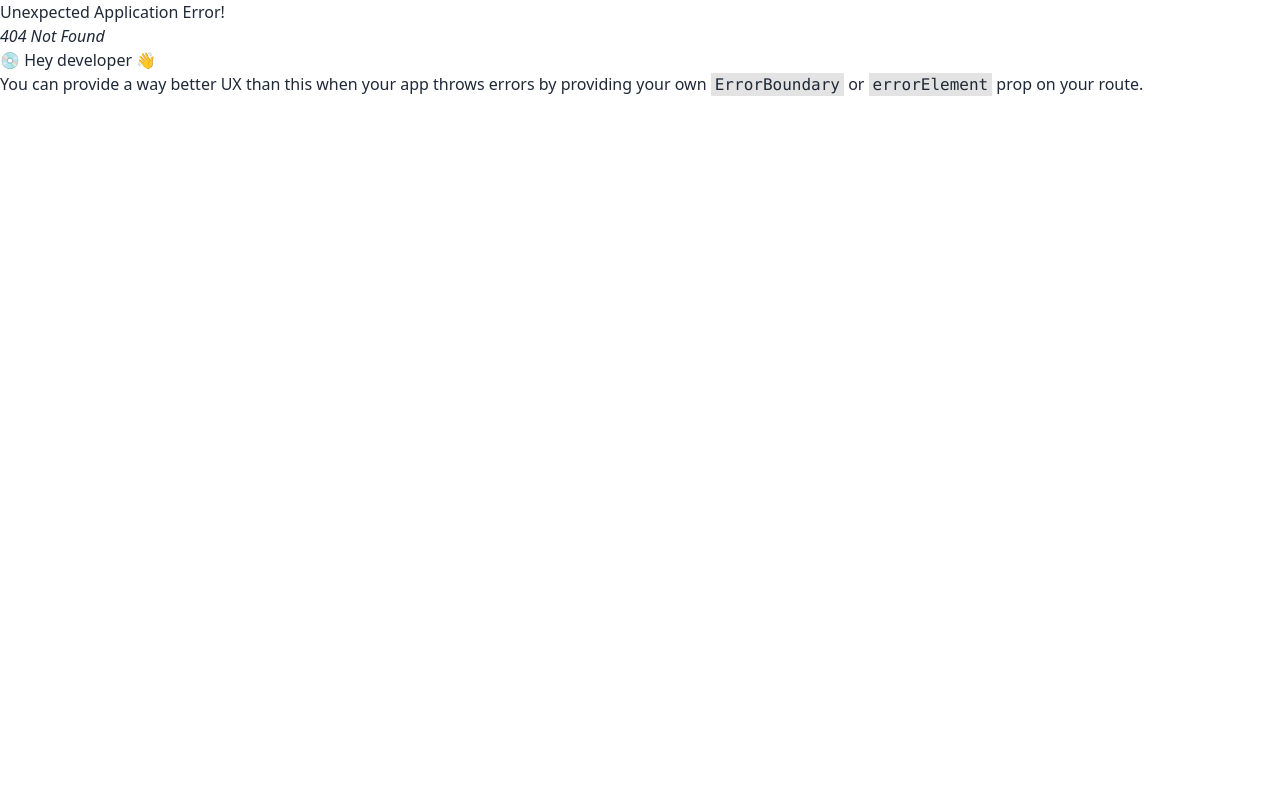
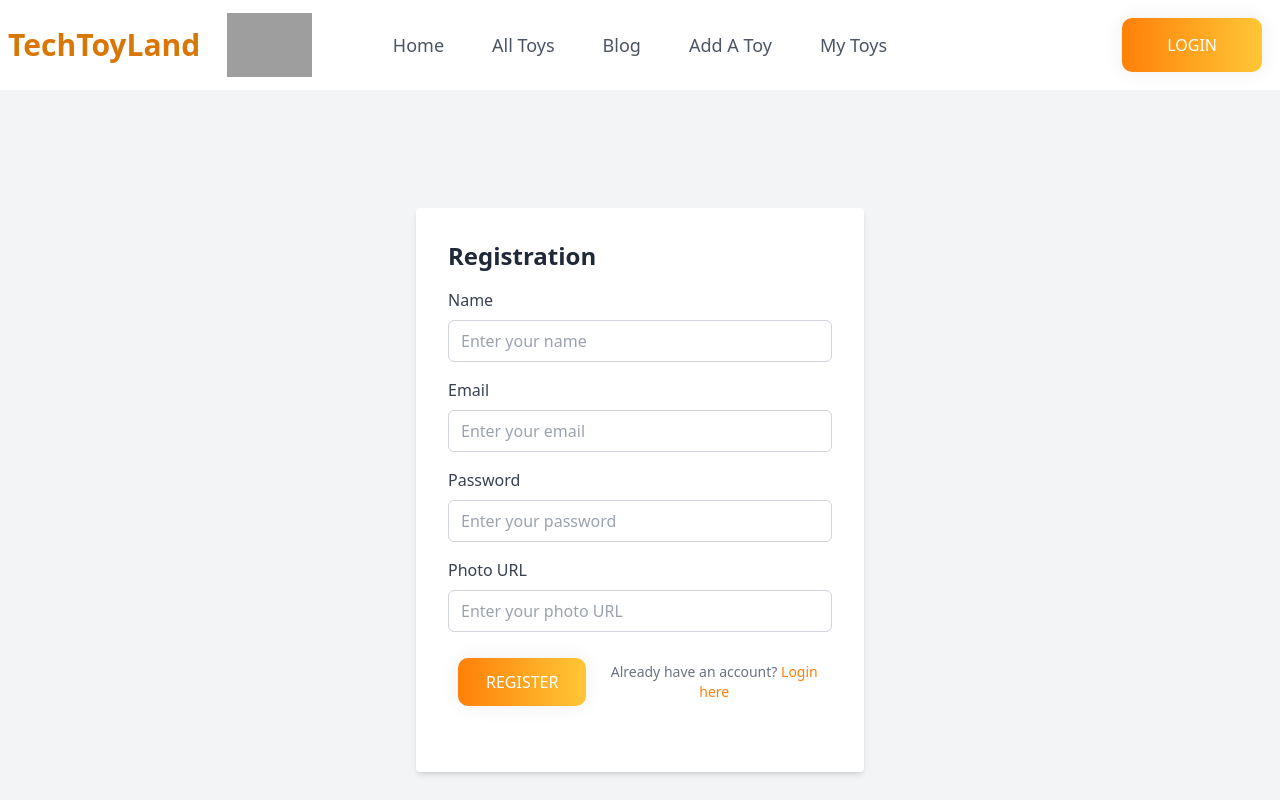
Before and after one commit to mrnalve/TechToyLand-client-side, a React (Vite) app: page /registration in a window 1280 px wide. Before the commit this address had no page. Shown: the top 800 px of the page. Built offline with nearby package versions, Linux system fonts and the light colour scheme; grey boxes are pictures that could not be loaded.

Commit message:
added registration page

```diff
--- a/src/Login/Login.jsx
+++ b/src/Login/Login.jsx
@@ -13,26 +13,12 @@ const Login = () => {
     const email = form.email.value
     const password = form.password.value
     // email and password validation
-    let errorMessage = "";
+
     if (!email) {
-      errorMessage = "Please enter your email.";
+      setError("Please enter your email.");
     } else if (!password) {
-      errorMessage = "Please enter your password.";
-    } else {
-      // Email validation
-      const emailRegex = /^[^\s@]+@[^\s@]+\.[^\s@]+$/;
-      if (!emailRegex.test(email)) {
-        errorMessage = "Please enter a valid email address.";
-      }
-
-      // Password validation
-      const passwordRegex = /^(?=.*\d)(?=.*[a-z])(?=.*[A-Z])[0-9a-zA-Z]{6,}$/;
-      if (!passwordRegex.test(password)) {
-        errorMessage =
-          "Password should be at least 6 characters long and include at least one uppercase letter, one lowercase letter, and one number.";
-      }
+      setError("Please enter your password.");
     }
-    setError(errorMessage);
   };
   return (
     <div className="flex items-center justify-center min-h-screen bg-gray-100">
@@ -92,7 +78,7 @@ const Login = () => {
         </button>
         <p className="text-center text-gray-500 text-sm">
           Don't have an account?{" "}
-          <Link to="/registration" className="text-blue-500 hover:underline">
+          <Link to="/registration" className="text-[#ff8008] hover:underline">
             Register here
           </Link>
         </p>
--- a/src/Login/Register.jsx
+++ b/src/Login/Register.jsx
@@ -1,11 +1,123 @@
-import React from 'react';
+import React, { useState } from 'react';
+import { Link } from 'react-router-dom';
 
 const Register = () => {
-    return (
-        <div>
-            <h2>this is Register page</h2>
-        </div>
-    );
+  const [name, setName] = useState('');
+  const [email, setEmail] = useState('');
+  const [password, setPassword] = useState('');
+  const [photoURL, setPhotoURL] = useState('');
+  const [error, setError] = useState('');
+
+  const handleRegistration = (e) => {
+    e.preventDefault();
+
+    let errorMessage = '';
+
+    if (!name) {
+      errorMessage = 'Please enter your name.';
+    } else if (!email) {
+      errorMessage = 'Please enter your email.';
+    } else if (!password) {
+      errorMessage = 'Please enter your password.';
+    } else {
+      // Email validation
+      const emailRegex = /^[^\s@]+@[^\s@]+\.[^\s@]+$/;
+      if (!emailRegex.test(email)) {
+        errorMessage = 'Please enter a valid email address.';
+      }
+
+      // Password validation
+      const passwordRegex = /^(?=.*\d)(?=.*[a-z])(?=.*[A-Z])[0-9a-zA-Z]{6,}$/;
+      if (!passwordRegex.test(password)) {
+        errorMessage =
+          'Password should be at least 6 characters long and include at least one uppercase letter, one lowercase letter, and one number.';
+      }
+    }
+
+    setError(errorMessage);
+
+    if (!errorMessage) {
+      // Continue with registration process
+    }
+  };
+
+  return (
+    <div className="flex items-center justify-center min-h-screen bg-gray-100">
+      <div className="bg-white p-8 rounded shadow-md w-full max-w-md">
+        <h2 className="text-2xl font-bold mb-4">Registration</h2>
+        {error && <p className="text-red-500 mb-4">{error}</p>}
+        <form onSubmit={handleRegistration}>
+          <div className="mb-4">
+            <label htmlFor="name" className="block text-gray-700 font-medium mb-2">
+              Name
+            </label>
+            <input
+              type="text"
+              id="name"
+              value={name}
+              onChange={(e) => setName(e.target.value)}
+              className="w-full px-3 py-2 border border-gray-300 rounded-md focus:outline-none focus:ring focus:ring-blue-500"
+              placeholder="Enter your name"
+            />
+          </div>
+          <div className="mb-4">
+            <label htmlFor="email" className="block text-gray-700 font-medium mb-2">
+              Email
+            </label>
+            <input
+              type="email"
+              id="email"
+              value={email}
+              onChange={(e) => setEmail(e.target.value)}
+              className="w-full px-3 py-2 border border-gray-300 rounded-md focus:outline-none focus:ring focus:ring-blue-500"
+              placeholder="Enter your email"
+            />
+          </div>
+          <div className="mb-4">
+            <label htmlFor="password" className="block text-gray-700 font-medium mb-2">
+              Password
+            </label>
+            <input
+              type="password"
+              id="password"
+              value={password}
+              onChange={(e) => setPassword(e.target.value)}
+              className="w-full px-3 py-2 border border-gray-300 rounded-md focus:outline-none focus:ring focus:ring-blue-500"
+              placeholder="Enter your password"
+            />
+          </div>
+          <div className="mb-4">
+            <label htmlFor="photoURL" className="block text-gray-700 font-medium mb-2">
+              Photo URL
+            </label>
+            <input
+              type="text"
+              id="photoURL"
+              value={photoURL}
+              onChange={(e) => setPhotoURL(e.target.value)}
+              className="w-full px-3 py-2 border border-gray-300 rounded-md focus:outline-none focus:ring focus:ring-blue-500"
+              placeholder="Enter your photo URL"
+            />
+          </div>
+          <div className="flex items-center justify-between mb-6">
+            <button
+              type="submit"
+              className="btn-grad"
+              style={{ padding: "12px 28px" }}
+            >
+              Register
+            </button>
+            <p className="text-center text-gray-500 text-sm">
+          Already have an account?{" "}
+          <Link to="/login" className="text-[#ff8008] hover:underline">
+            Login here
+          </Link>
+        </p>
+          </div>
+        </form>
+      </div>
+    </div>
+  );
 };
 
 export default Register;
--- a/src/Routes/Router.jsx
+++ b/src/Routes/Router.jsx
@@ -2,6 +2,7 @@ import { createBrowserRouter } from "react-router-dom";
 import Main from "../Layout/Main";
 import Home from "../Home/Home/Home";
 import Login from "../Login/Login";
+import Register from "../Login/Register";
 
 const router = createBrowserRouter([
   {
@@ -16,6 +17,10 @@ const router = createBrowserRouter([
             path: '/login',
             element: <Login></Login>
         },
+        {
+            path: '/registration',
+            element: <Register></Register>
+        },
     ]
   },
 ]);
```
